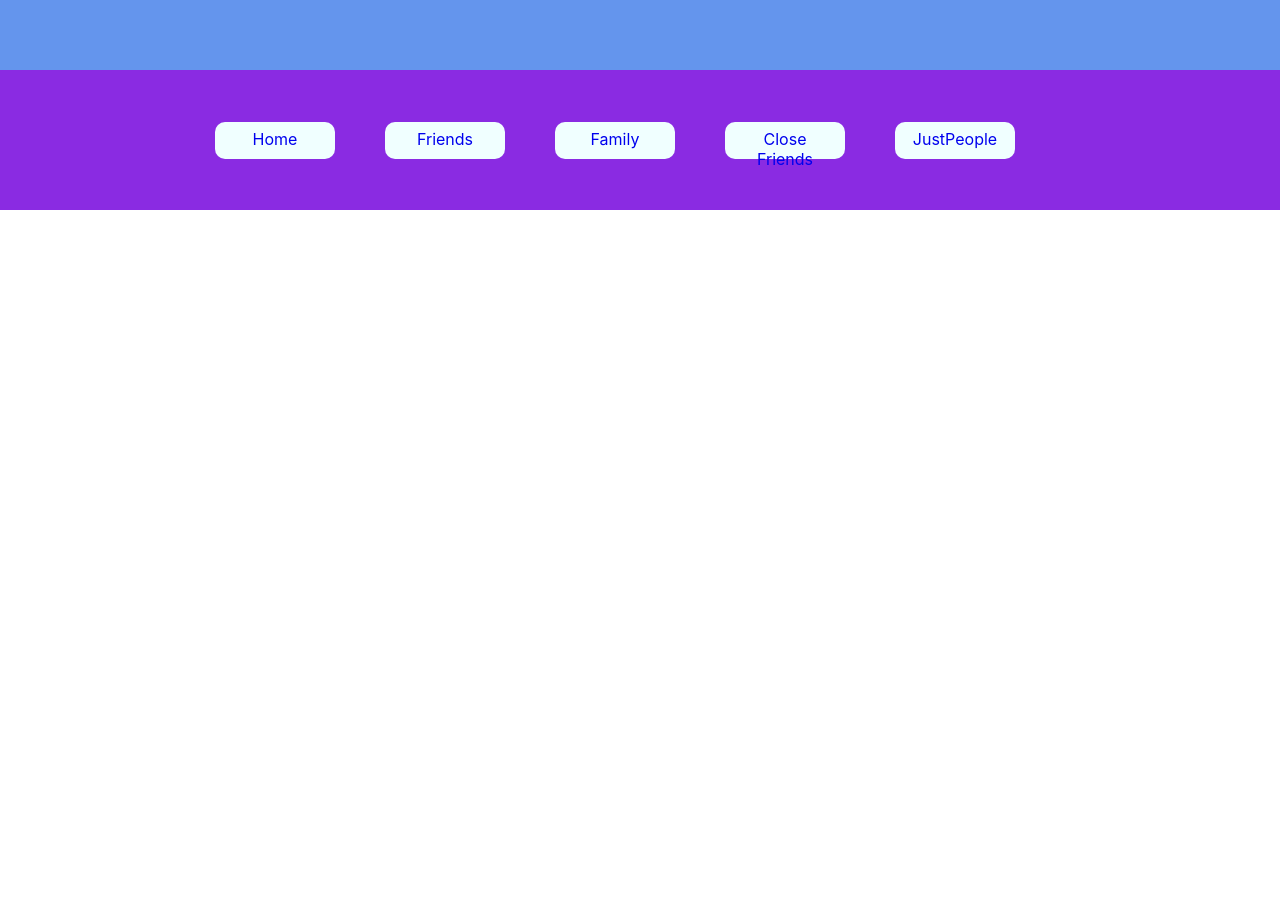
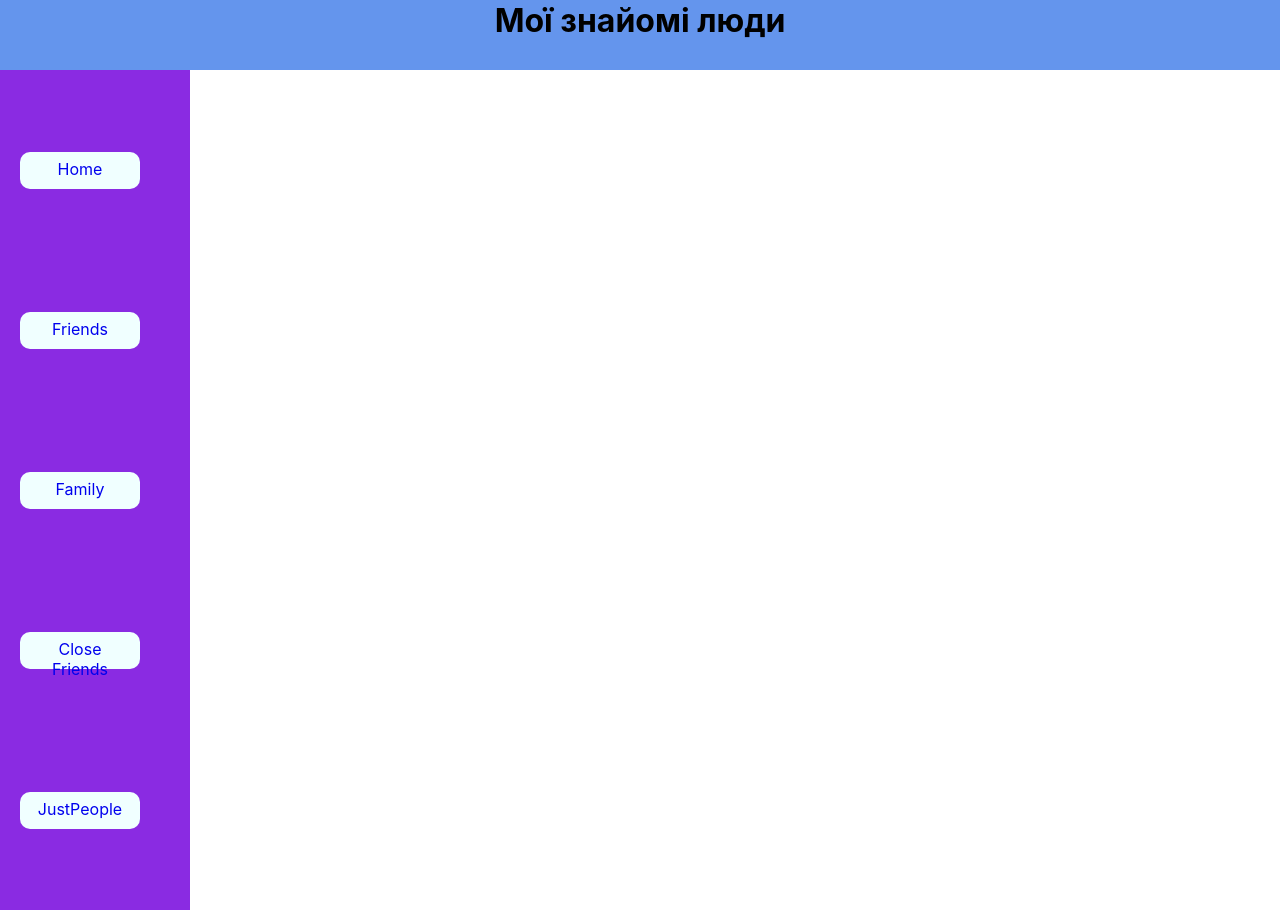
Before and after one commit to fantomkis/react_pro, a React (Create React App) app: page / in a window 1280 px wide. Before the commit the page ends 800 px from the top, so only its background shows below. Built offline with nearby package versions, Linux system fonts and the light colour scheme.

Commit message:
add sidebar and header

```diff
--- a/src/App.css
+++ b/src/components/App.module.css
@@ -36,3 +36,7 @@
     transform: rotate(360deg);
   }
 }
+
+.wrap {
+  display: flex;
+}
--- a/src/components/App.tsx
+++ b/src/components/App.tsx
@@ -9,11 +9,13 @@ import CloseFriends from './CloseFriends/CloseFriends';
 import JustPeople from './JustPeople/JustPeople';
 import Footer from './Footer/Footer';
 import Header from './Header.tsx/Header';
+import s from './App.module.css';
 
 function App() {
   return (
     <>
-    <Header/>
+      <Header />
+      <div className={s.wrap} >
       <Sidebar/>
 
       <main>
@@ -24,7 +26,8 @@ function App() {
           <Route path='/closefr' element={<CloseFriends />} />
             <Route path='/justpeple' element={<JustPeople />} />
         </Routes>
-      </main>
+        </main>
+        </div>
       <Footer/>
 
       </>
--- a/src/components/Header.tsx/Header.module.css
+++ b/src/components/Header.tsx/Header.module.css
@@ -1,5 +1,13 @@
 .header {
   width: 100wh;
-  height: 70px;
+  height: 100px;
   background-color: cornflowerblue;
+  margin-top: -30px;
+  display: flex;
+  justify-content: center;
+  align-items: center;
 }
+
+.title {
+  text-align: center;
+}
--- a/src/components/Header.tsx/Header.tsx
+++ b/src/components/Header.tsx/Header.tsx
@@ -3,6 +3,7 @@ import s from './Header.module.css';
 const Header = () => {
     return (
         <div className={s.header}>
+            <h1 className={s.title}>Мої знайомі люди</h1>
 
         </div>
     );
--- a/src/components/Sidebar/Sidebar.module.css
+++ b/src/components/Sidebar/Sidebar.module.css
@@ -1,11 +1,13 @@
 .nav {
-  width: 100vw;
-  height: 100px;
+  width: 150px;
+  height: 100vh;
   background-color: blueviolet;
   padding: 20px 0;
   display: flex;
-  justify-content: center;
-  align-items: center;
+  flex-direction: column;
+  padding: 20px;
+
+  justify-content: space-around;
 }
 .btn {
   text-decoration: none;
```
